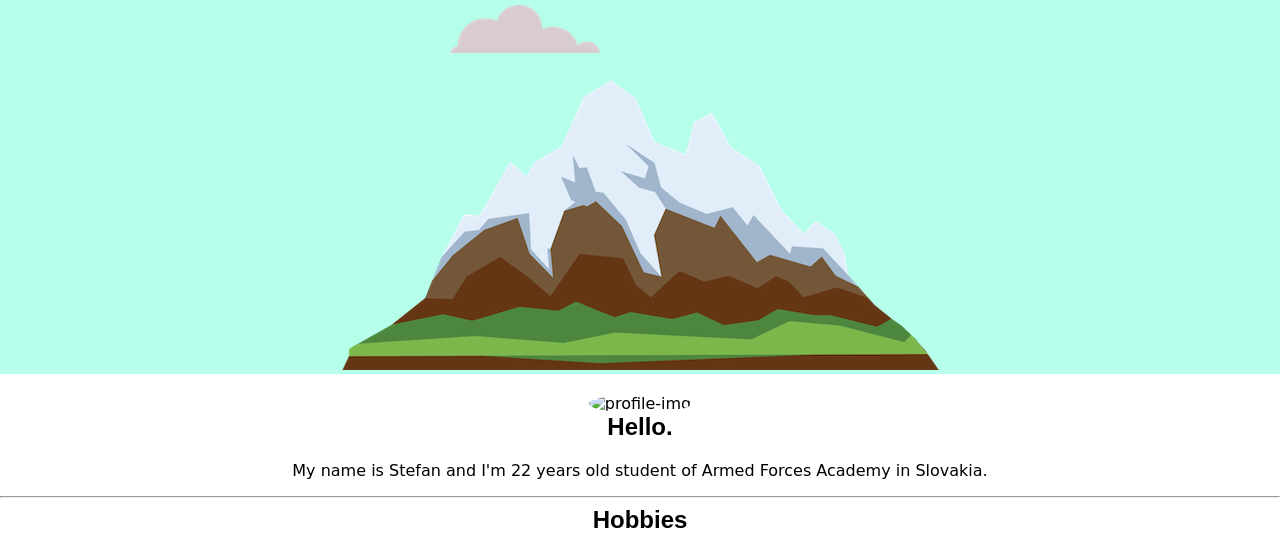
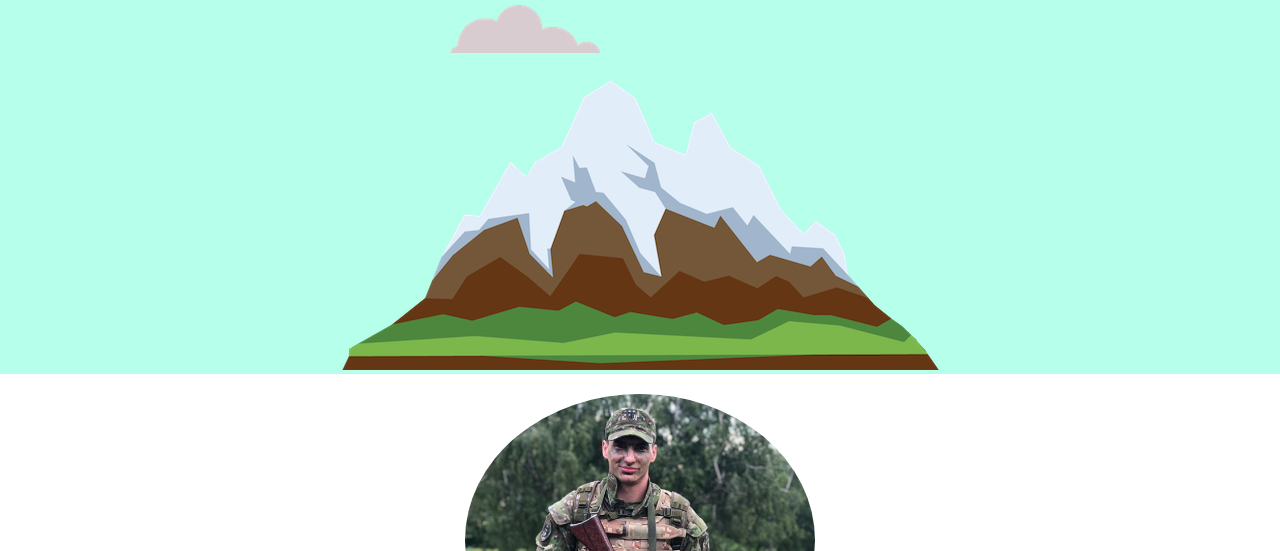
Before and after one commit to pista1997/website, a plain HTML site: page index.html in a window 1280 px wide. Shown: the part 195-746 px from the top of the page. Drawn offline with Linux system fonts and the light colour scheme; a web font is replaced by a local one.

Commit message:
Add files via upload

```diff
--- a/index.html
+++ b/index.html
@@ -16,7 +16,7 @@
       <img class="mountain" src="mountain.png" alt="mountain-img">
     </div>
     <div class="middle-container">
-      <img class="img" id="profile-picture" src="images/vojak.PNG" alt="profile-img">
+      <img class="img" id="profile-picture" src="vojak.PNG" alt="profile-img">
       <h2>Hello.</h2>
       <p>My name is Stefan and I'm 22 years old student of Armed Forces Academy in Slovakia.</p>
       <hr>
@@ -36,7 +36,7 @@
       <h3>Contact me if you like my page.</h3>
       <p>Or just if you've got the same interests as I do. ☺</p>
       <a class="mail" href="mailto:pista.kopecky@gmail.com" >Contact me</a>
-
+      <br>
       <a class="contacts" href="https://www.facebook.com/stewoo.kopeckyy">Facebook</a>
       <a class="contacts" href="https://www.instagram.com/stevokopecky/">Instagram</a>
       <a class="contacts" href="http://aos.sk/">University</a>
```
